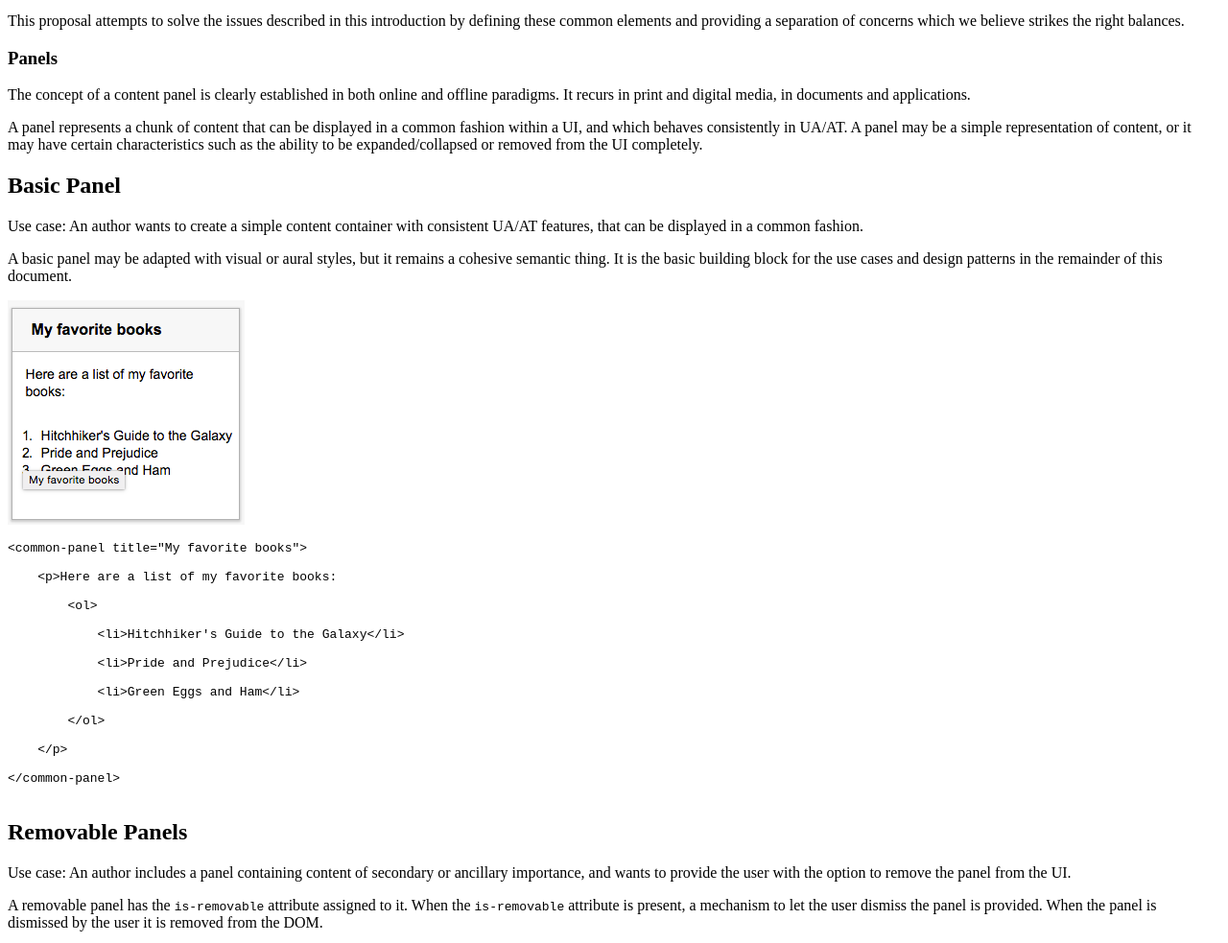
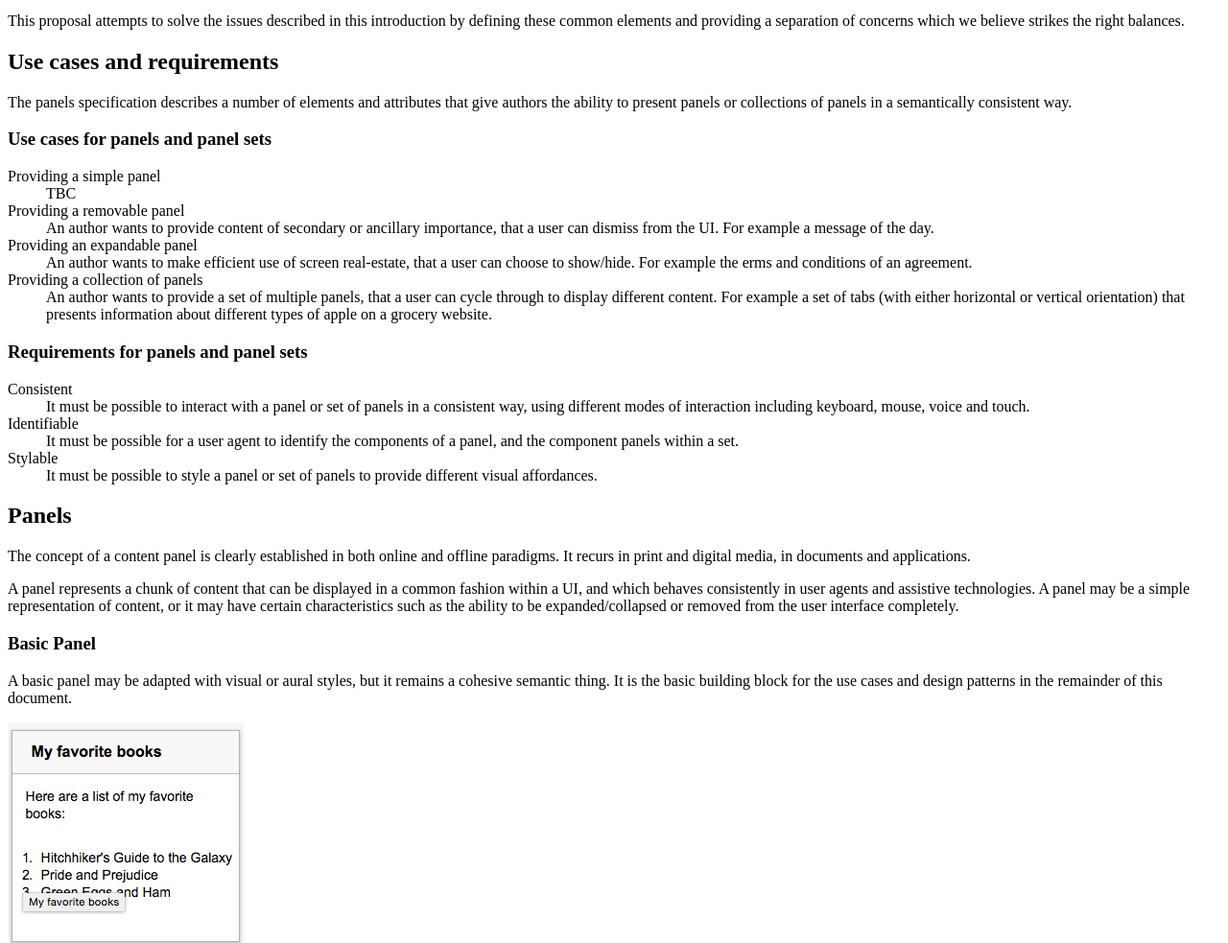
Before and after one commit to bkardell/common-panel, a plain HTML site: page index.html in a window 1280 px wide. Shown: the part 544-1527 px from the top of the page at 96% size. Drawn offline with Linux system fonts and the light colour scheme.

Commit message:
Added initial content for use cases and requirements section. Tightened up the heading/document structure.

```diff
--- a/index.html
+++ b/index.html
@@ -107,21 +107,50 @@
     <p>This proposal attempts to solve the issues described in this introduction
         by defining these common elements and providing a separation of concerns
         which we believe strikes the right balances.</p>
+		</section>
+
+		<section>
+		<h2>Use cases and requirements</h2>
+<p>The panels specification describes a number of elements and attributes that give authors the ability to present panels or collections of panels in a semantically consistent way.</p>
+<section>
+<h3>Use cases for panels and panel sets</h3>
+<dl>
+<dt>Providing a simple panel</dt>
+<dd>TBC</dd>
+<dt>Providing a removable panel</dt>
+<dd>An author wants to provide content of secondary or ancillary importance, that a user can dismiss from the UI. For example a message of the day.</dd>
+<dt>Providing an expandable panel</dt>
+<dd>An author wants to make efficient use of screen real-estate, that a user can choose to show/hide. For example the erms and conditions of an agreement.</dd>
+<dt>Providing a collection of panels</dt>
+<dd>An author wants to provide a set of multiple panels, that a user can cycle through to display different content. For example a set of tabs (with either horizontal or vertical orientation) that presents information about different types of apple on a grocery website.</dd>
+</dl>
+</section>
+
+<section>
+<h3>Requirements for panels and panel sets</h3>
+<dl>
+<dt>Consistent</dt>
+<dd>It must be possible to interact with a panel or set of panels in a consistent way, using different modes of interaction including keyboard, mouse, voice and touch.</dd>
+<dt>Identifiable</dt>
+<dd>It must be possible for a user agent to identify the components of a panel, and the component panels within a set.</dd>
+<dt>Stylable</dt>
+<dd>It must be possible to style a panel or set of panels to provide different visual affordances.</dd>
+</dl>
+</section>
+</section>
+
     <section>
-        <h1>Panels</h1>
+        <h2>Panels</h2>
 
  	  <p>
 	    The concept of a content panel is clearly established in both online and offline paradigms. It recurs in print and digital media, in documents and applications.
       </p>
 	  <p>
-		 A panel represents a chunk of content that can be displayed in a common fashion within a UI, and which behaves consistently in UA/AT. A panel may be a simple representation of content, or it may have certain characteristics such as the ability to be expanded/collapsed or removed from the UI completely.
+		 A panel represents a chunk of content that can be displayed in a common fashion within a UI, and which behaves consistently in user agents and assistive technologies. A panel may be a simple representation of content, or it may have certain characteristics such as the ability to be expanded/collapsed or removed from the user interface completely.
       </p>
 
         <section>
-            <h2>Basic Panel</h2>
-            <p>
-                Use case: An author wants to create a simple content container with consistent UA/AT features, that can be displayed in a common fashion.
-            </p>
+            <h3>Basic Panel</h3>
             <p>
                 A basic panel may be adapted with visual or aural styles, but it remains a cohesive semantic thing. It is the basic building block for the use cases and design patterns in the remainder of this document.
             </p>
@@ -140,10 +169,7 @@
         </section>
 
         <section>
-            <h2>Removable Panels</h2>
-        <p>
-		Use case: An author includes a panel containing content of secondary or ancillary importance, and wants to provide the user with the option to remove the panel from the UI.
-		</p>
+            <h3>Removable Panels</h3>
 		<p>
 		A removable panel has the <code>is-removable</code> attribute assigned to it. When the <code>is-removable</code> attribute is present, a mechanism to let the user dismiss the panel is provided. When the panel is dismissed by the user it is removed from the DOM.
 		</p>
@@ -158,10 +184,9 @@
         </section>
 
         <section>
-        <h2>Expandable/Collapsible Panels</h2>
-		<p><strong>Use case:</strong> An author wants to make efficient use of screen real-estate by giving the user the ability to show/hide panel content. The user benefits by being able to manage "information noise" in a way that minimises cognitive load.</p>
-        <p>an expandable/collapsible panel has the <code>expanded-state</code> attribute assigned to it. When the <code>expanded-state</code> attribute is present, the panel title becomes a control that allows the panel to be expanded/collapsed.
-        It is linked by proxy to mange the inversely specified <code>aria-collapse</code> on relevant Shadow DOM descendants.</p>
+        <h3>Expandable/Collapsible Panels</h3>
+        <p>
+		an expandable/collapsible panel has the <code>expanded-state</code> attribute assigned to it. When the <code>expanded-state</code> attribute is present, the panel title becomes a control that allows the panel to be expanded/collapsed.</p>
         <p>If the <code>expanded-state</code> attribute is present but has no value, the starting state of the panel is collapsed. The <code>expanded-state</code> attribute may be set explicitly to <code>"open"</code>.</p>
         <img src="collapsable-panel.png" alt="a visual depiction of a collapsible panel with visual indication that it can be expanded and collapsed.">
         <pre class="example highlight prettyprint prettyprinted">&lt;common-panel common-title="Today's News" expanded-state&gt;<br />
@@ -170,7 +195,7 @@
         </pre>
         </section>
         <section>
-            <h2>Pseudo-Elements</h2>
+            <h3>Pseudo-Elements</h3>
             <p>
             A <code>&lt;common-panel&gt;</code> exposes the following pseudo-elements with built in semantics and functionality, and which can be used to achieve a wide number of visual presentation effects:
             <ul>
@@ -186,13 +211,12 @@
             </p>
         </section>
         <section>
-            <h2>DOM</h2>
+            <h3>DOM</h3>
             <p>
                 <code>&lt;common-panel&gt;</code> elements expose a runtime property of "expansionState" which will
                 be "opened" or "closed".
             </p>
         </section>
-    </section>
 
     <p>
 
@@ -200,6 +224,8 @@
         <em class="note">Define what aria/interactions a lone panel should have, if any.</em>
 
 <hr>
+</section>
+
     <section>
         <h1>Panel Sets</h1>
 
@@ -260,7 +286,5 @@
 &lt;script&gt;</pre>
 
     </section>
-
-    </section>
   </body>
 </html>
```
